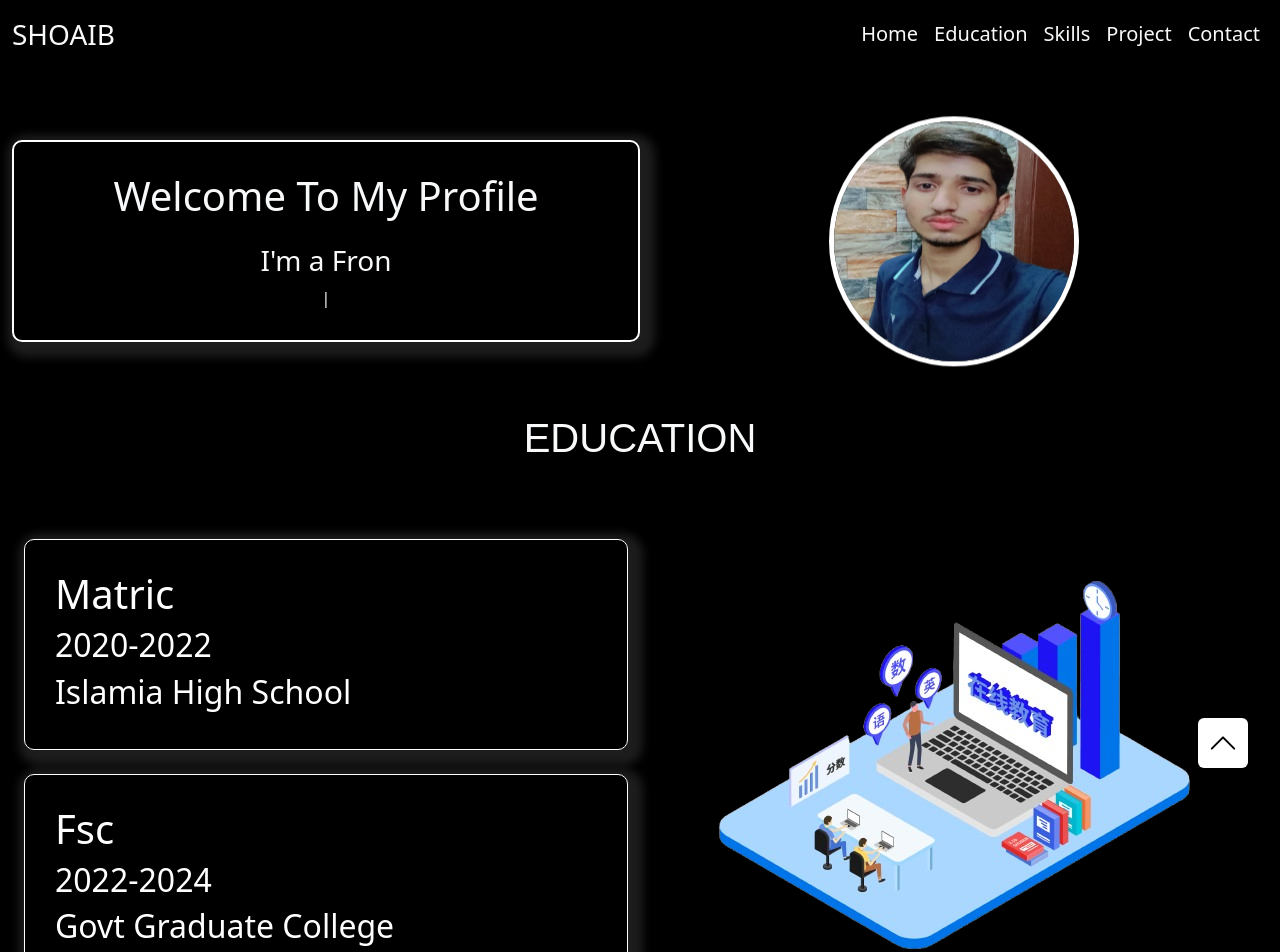
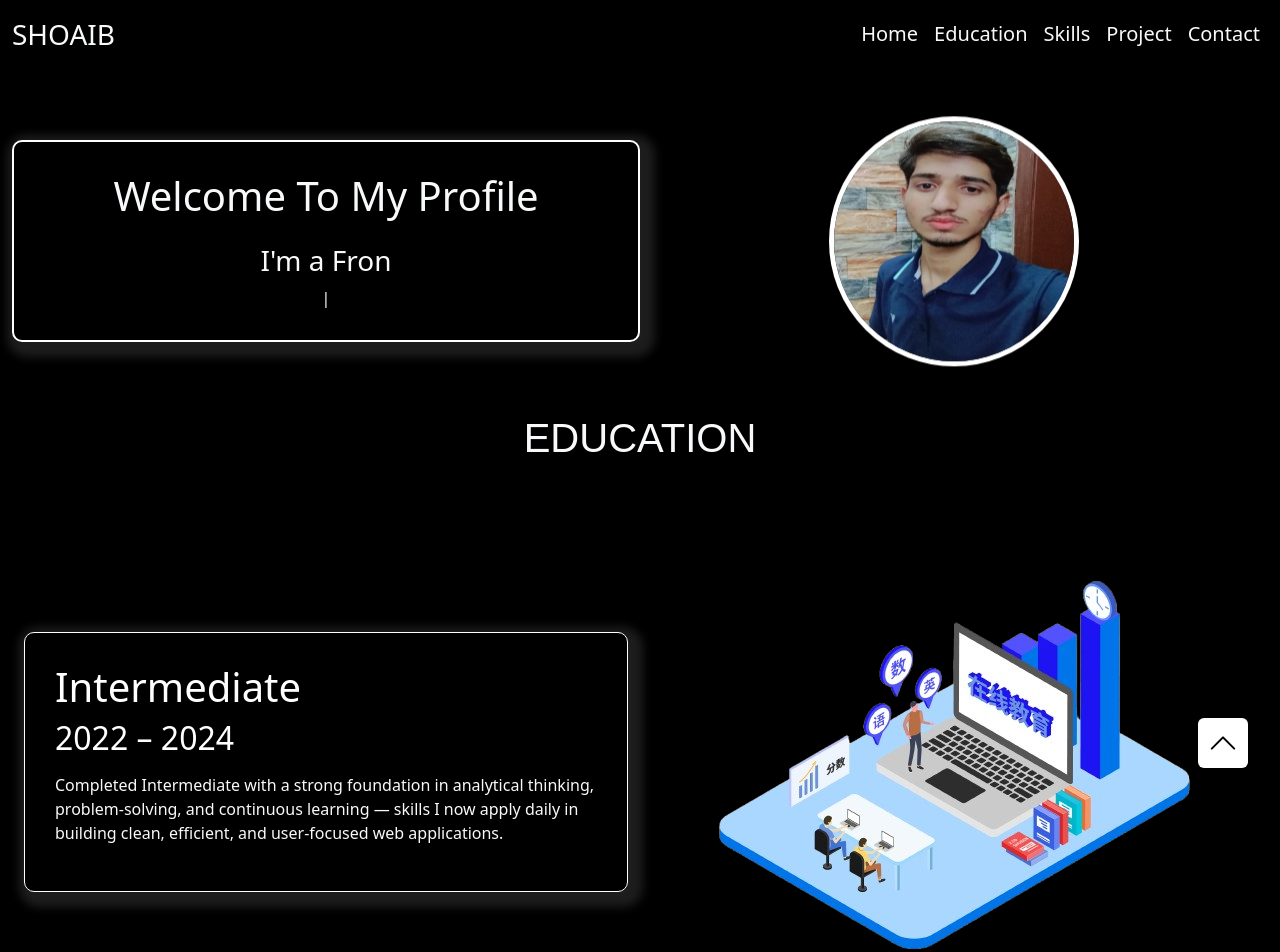
Before and after one commit to alialishoaibali1254/MShoaibDEV, a React (Vite) app: page / in a window 1280 px wide. Shown: the top 952 px of the page. Built offline with nearby package versions, Linux system fonts and the light colour scheme.

Commit message:
Update Education.jsx

```diff
--- a/src/components/Education.jsx
+++ b/src/components/Education.jsx
@@ -7,16 +7,15 @@ const Education = () => {
       <h1 className="heidins text-light text-center">EDUCATION</h1>
       <div className="row align-items-center">
         {/* Left section - Education details */}
-        <div className="col-12 col-md-6 " data-aos="fade-up-right" data-aos-duration="1000">
+        <div className="col-12 col-md-6" data-aos="fade-up-right" data-aos-duration="1000">
           <div className="edu-1">
-            <h1>Matric</h1>
-            <h2>2020-2022</h2>
-            <h2>Islamia High School</h2>
-          </div>
-          <div className="edu-2 mt-4" data-aos="fade-up-right" data-aos-duration="1000">
-            <h1>Fsc</h1>
-            <h2>2022-2024</h2>
-            <h2>Govt Graduate College</h2>
+            <h1>Intermediate </h1>
+            <h2>2022 – 2024</h2>
+            <p className="mt-3 text-light">
+              Completed Intermediate with a strong foundation in analytical thinking,
+              problem-solving, and continuous learning — skills I now apply daily in
+              building clean, efficient, and user-focused web applications.
+            </p>
           </div>
         </div>
 
```
